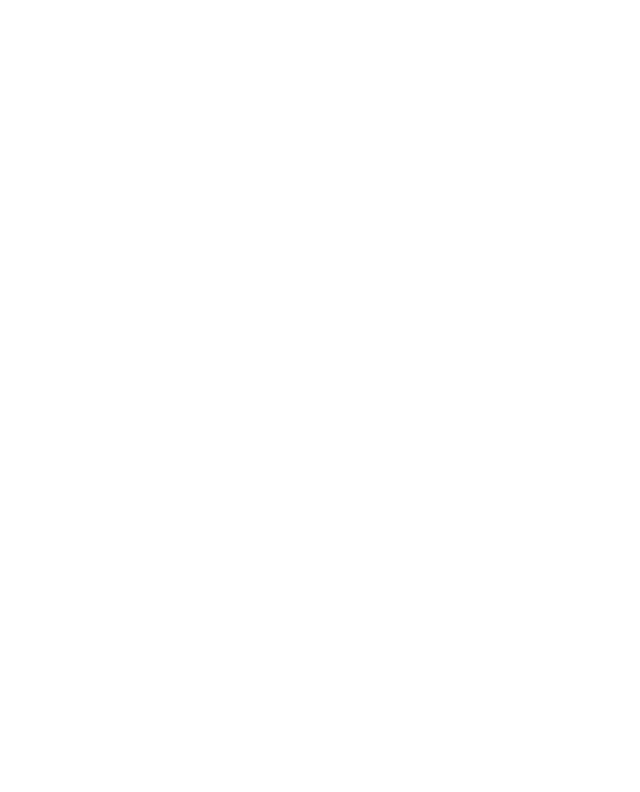
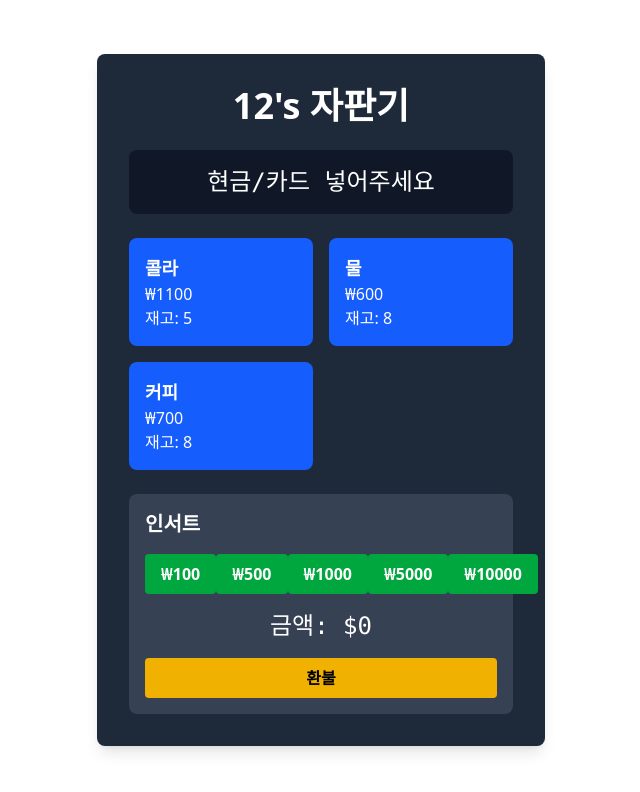
Before and after one commit to 12ya/iliya-vending-machine, a React (Vite) app: page / in a window 1280 px wide. Shown: the top 792 px of the page, without its empty margins (319-959 px from the left). Built offline with nearby package versions, Linux system fonts and the light colour scheme.

Commit message:
components/VendingMachine: create types, hook, vending machine component

```diff
--- a/src/App.tsx
+++ b/src/App.tsx
@@ -2,7 +2,7 @@
 
 function App() {
     return (
-        <div className='flex justify-center items-center h-screen'>
+        <div className='flex items-center justify-center h-screen'>
             <VendingMachine />
         </div>
     );
--- a/src/components/VendingMachine.tsx
+++ /dev/null
@@ -1,7 +0,0 @@
-import React from 'react';
-
-const VendingMachine: React.FC = () => {
-    return <div className='w-full h-full'></div>;
-};
-
-export default VendingMachine;
--- /dev/null
+++ b/src/components/VendingMachine/hooks/useVendingMachine.ts
@@ -0,0 +1,75 @@
+import { useState, useCallback } from 'react';
+import type { Drink } from '../types/Drink';
+
+const INITIAL_DRINKS: Drink[] = [
+    { id: 1, name: '콜라', price: 1100, stock: 5 },
+    { id: 2, name: '물', price: 600, stock: 8 },
+    { id: 3, name: '커피', price: 700, stock: 8 },
+];
+
+const CASH_OPTIONS = [100, 500, 1000, 5000, 10000];
+
+export const useVendingMachine = () => {
+    const [drinks, setDrinks] = useState<Drink[]>(INITIAL_DRINKS);
+    const [balance, setBalance] = useState<number>(0);
+    const [message, setMessage] = useState<string>('현금/카드 넣어주세요');
+
+    const insertCoin = useCallback((amount: number) => {
+        setBalance((prevBalance) => {
+            const newBalance = prevBalance + amount;
+            setMessage(`${newBalance.toLocaleString()}원`);
+            return newBalance;
+        });
+    }, []);
+
+    const selectDrink = useCallback(
+        (drinkId: number) => {
+            const drink = drinks.find((d) => d.id === drinkId);
+
+            if (!drink) {
+                setMessage('잘못된 선택입니다');
+                return;
+            }
+
+            if (drink.stock === 0) {
+                setMessage('재고가 없습니다');
+                return;
+            }
+
+            if (balance < drink.price) {
+                setMessage('잔액이 부족합니다');
+                return;
+            }
+
+            const newBalance = balance - drink.price;
+            setBalance(newBalance);
+
+            const newDrinks = drinks.map((d) =>
+                d.id === drinkId ? { ...d, stock: d.stock - 1 } : d
+            );
+            setDrinks(newDrinks);
+
+            setMessage(`${drink.name} 맛있게 드세요!`);
+        },
+        [balance, drinks]
+    );
+
+    const returnChange = useCallback(() => {
+        if (balance > 0) {
+            setMessage(`${balance}원을 반환했습니다.`);
+            setBalance(0);
+        } else {
+            setMessage('반환할 잔돈이 없습니다');
+        }
+    }, [balance]);
+
+    return {
+        drinks,
+        balance,
+        message,
+        insertCoin,
+        selectDrink,
+        returnChange,
+        CASH_OPTIONS,
+    };
+};
--- /dev/null
+++ b/src/components/VendingMachine/index.tsx
@@ -0,0 +1,63 @@
+import React from 'react';
+import { useVendingMachine } from './hooks/useVendingMachine';
+
+const VendingMachine: React.FC = () => {
+    const { drinks, balance, message, insertCoin, selectDrink, returnChange, CASH_OPTIONS } =
+        useVendingMachine();
+
+    return (
+        <div className='w-full max-w-md p-8 text-white bg-gray-800 rounded-lg shadow-lg'>
+            <h1 className='mb-6 text-4xl font-bold text-center'>12's 자판기</h1>
+
+            <div className='p-4 mb-6 text-center bg-gray-900 rounded-lg'>
+                <p className='font-mono text-2xl' data-testid='message-display'>
+                    {message}
+                </p>
+            </div>
+
+            <div className='grid grid-cols-2 gap-4 mb-6 bg-'>
+                {drinks.map((drink) => (
+                    <button
+                        key={drink.id}
+                        onClick={() => selectDrink(drink.id)}
+                        className={`p-4 rounded-lg text-left ${
+                            drink.stock > 0
+                                ? 'bg-blue-600 hover:bg-blue-700'
+                                : 'bg-gray-600 cursor-not-allowed'
+                        }`}
+                        disabled={drink.stock === 0}
+                    >
+                        <p className='text-lg font-bold'>{drink.name}</p>
+                        <p>₩{drink.price}</p>
+                        <p>재고: {drink.stock}</p>
+                    </button>
+                ))}
+            </div>
+
+            <div className='p-4 bg-gray-700 rounded-lg'>
+                <h2 className='mb-4 text-xl font-bold'>인서트</h2>
+                <div className='flex justify-around mb-4'>
+                    {CASH_OPTIONS.map((option) => (
+                        <button
+                            onClick={() => insertCoin(option)}
+                            className='px-4 py-2 font-bold text-white bg-green-600 rounded hover:bg-green-700'
+                        >
+                            ₩{option}
+                        </button>
+                    ))}
+                </div>
+                <div className='mb-4 font-mono text-2xl text-center'>
+                    금액: $<span data-testid='balance-display'>{balance}</span>
+                </div>
+                <button
+                    onClick={returnChange}
+                    className='w-full px-4 py-2 font-bold text-black bg-yellow-500 rounded hover:bg-yellow-600'
+                >
+                    환불
+                </button>
+            </div>
+        </div>
+    );
+};
+
+export default VendingMachine;
--- /dev/null
+++ b/src/components/VendingMachine/types/Drink.d.ts
@@ -0,0 +1,6 @@
+export interface Drink {
+    id: number;
+    name: string;
+    price: number;
+    stock: number;
+}
```
